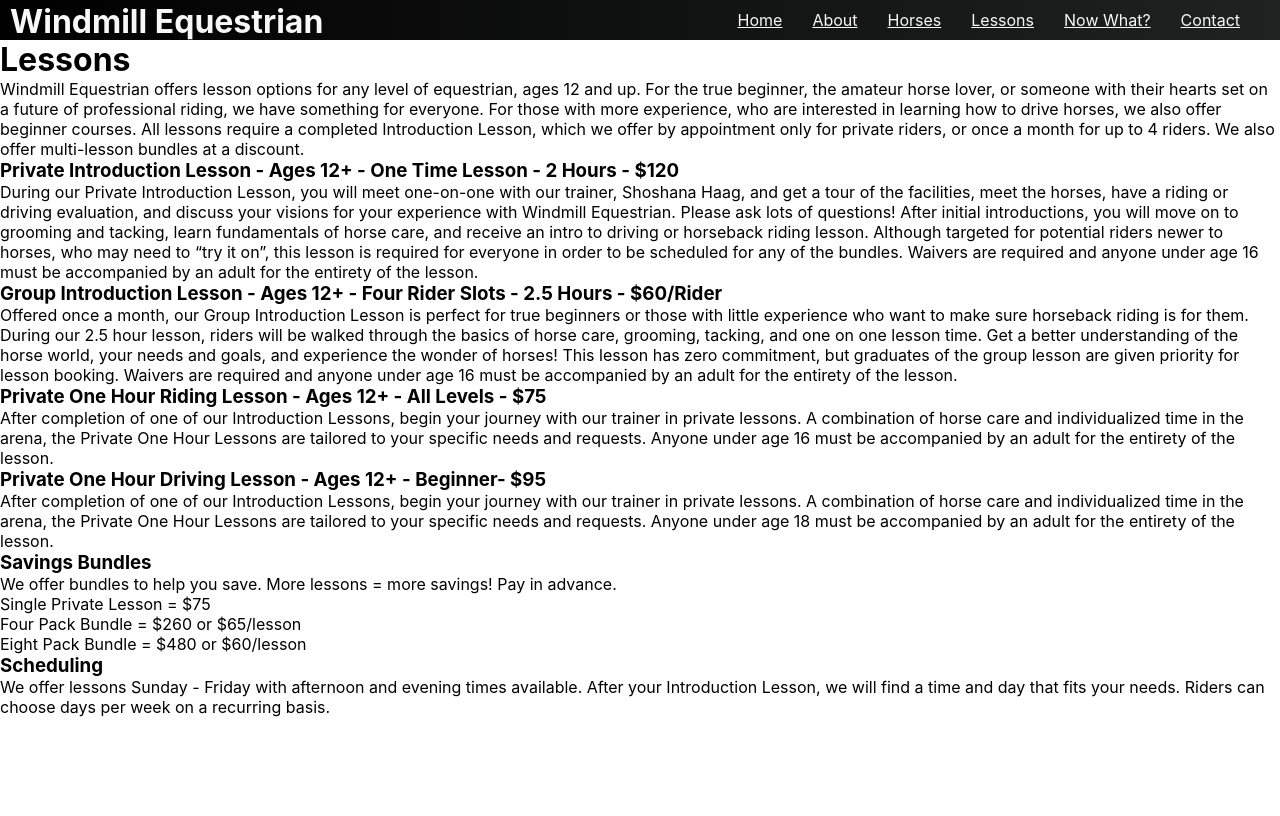
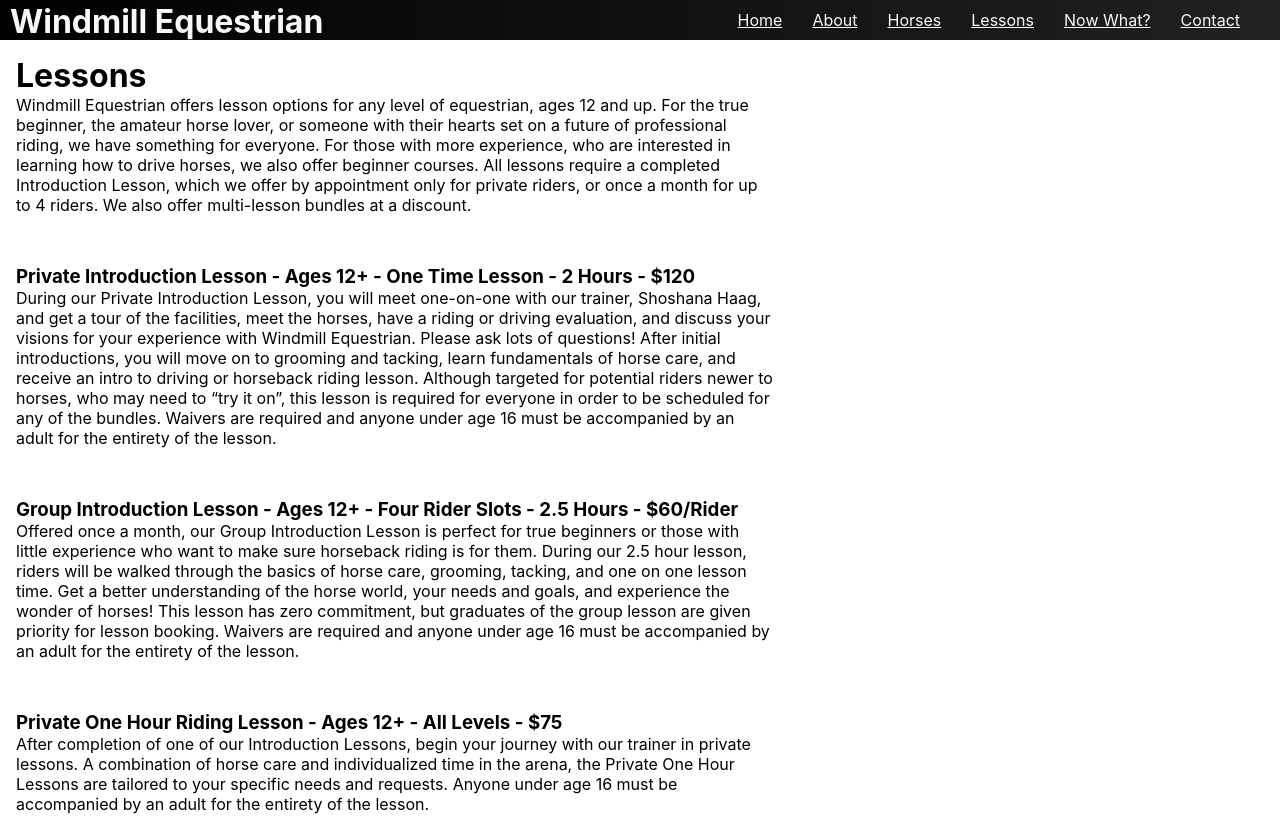
Before and after one commit to Matt-LaRochelle/horses, a React (Create React App) app: page /lessons in a window 1280 px wide. Shown: the top 816 px of the page. Built offline with nearby package versions, Linux system fonts and the light colour scheme.

Commit message:
lessons update

```diff
--- a/src/components/lessons/Lessons.jsx
+++ b/src/components/lessons/Lessons.jsx
@@ -3,28 +3,28 @@ import styles from './Lessons.module.css';
 
 function Lessons() {
     return (
-        <div>
-            <h1>Lessons</h1>
-            <p>Windmill Equestrian offers lesson options for any level of equestrian, ages 12 and up. For the true beginner, the amateur horse lover, or someone with their hearts set on a future of professional riding, we have something for everyone. For those with more experience,  who are interested in learning how to drive horses, we also offer beginner courses. All lessons require a completed Introduction Lesson, which we offer by appointment only for private riders, or once a month for up to 4 riders. We also offer multi-lesson bundles at a discount. </p>
-            <h3>Private Introduction Lesson - Ages 12+ - One Time Lesson - 2 Hours - $120</h3>
-            <p>During our Private Introduction Lesson, you will meet one-on-one with our trainer, Shoshana Haag, and get a tour of the facilities, meet the horses, have a riding or driving evaluation, and discuss your visions for  your experience with Windmill Equestrian. Please ask lots of questions! After initial introductions, you will move on to grooming and tacking, learn fundamentals of horse care, and receive an intro to driving or horseback riding  lesson. Although targeted for potential riders newer to horses, who may need to “try it on”, this lesson is required for everyone  in order to be scheduled for any of the bundles. Waivers are required and anyone under age 16 must be accompanied by an adult for the entirety of the lesson. </p>
-            <h3>Group Introduction Lesson - Ages 12+ - Four Rider Slots - 2.5 Hours - $60/Rider</h3>
-            <p>Offered once a month, our Group Introduction Lesson is perfect for true beginners or those with little experience who want to make sure horseback riding is for them. During our 2.5 hour lesson, riders will be walked through the  basics of horse care, grooming, tacking, and one on one lesson time. Get a better understanding of the horse world, your needs and goals, and experience the wonder of horses! This lesson has zero commitment, but graduates of the group lesson are given priority for lesson booking. Waivers are required and anyone under age 16 must be accompanied by an adult for the entirety of the lesson.</p>
-            <h3>Private One Hour Riding Lesson - Ages 12+ - All Levels - $75</h3>
-            <p>After completion of one of our Introduction Lessons, begin your journey with our trainer in private lessons. A combination of horse care and individualized time in the arena, the Private One Hour Lessons are tailored  to your specific needs and requests.  Anyone under age 16 must be accompanied by an adult for the entirety of the lesson. </p>
-            <h3>Private One Hour Driving Lesson - Ages 12+ - Beginner- $95</h3>
-            <p>After completion of one of our Introduction Lessons, begin your journey with our trainer in private lessons. A combination of horse care and individualized time in the arena, the Private One Hour Lessons are tailored  to your specific needs and requests.  Anyone under age 18 must be accompanied by an adult for the entirety of the lesson. </p>
-            <h3>Savings Bundles</h3>
-            <p>We offer bundles to help you save. More lessons = more savings! Pay in advance.</p>
-            <ul>
+        <div className={styles.container}>
+            <h1 className={styles.h1}>Lessons</h1>
+            <p className={styles.p}>Windmill Equestrian offers lesson options for any level of equestrian, ages 12 and up. For the true beginner, the amateur horse lover, or someone with their hearts set on a future of professional riding, we have something for everyone. For those with more experience,  who are interested in learning how to drive horses, we also offer beginner courses. All lessons require a completed Introduction Lesson, which we offer by appointment only for private riders, or once a month for up to 4 riders. We also offer multi-lesson bundles at a discount. </p>
+            <h3 className={styles.h3}>Private Introduction Lesson - Ages 12+ - One Time Lesson - 2 Hours - $120</h3>
+            <p className={styles.p}>During our Private Introduction Lesson, you will meet one-on-one with our trainer, Shoshana Haag, and get a tour of the facilities, meet the horses, have a riding or driving evaluation, and discuss your visions for  your experience with Windmill Equestrian. Please ask lots of questions! After initial introductions, you will move on to grooming and tacking, learn fundamentals of horse care, and receive an intro to driving or horseback riding  lesson. Although targeted for potential riders newer to horses, who may need to “try it on”, this lesson is required for everyone  in order to be scheduled for any of the bundles. Waivers are required and anyone under age 16 must be accompanied by an adult for the entirety of the lesson. </p>
+            <h3 className={styles.h3}>Group Introduction Lesson - Ages 12+ - Four Rider Slots - 2.5 Hours - $60/Rider</h3>
+            <p className={styles.p}>Offered once a month, our Group Introduction Lesson is perfect for true beginners or those with little experience who want to make sure horseback riding is for them. During our 2.5 hour lesson, riders will be walked through the  basics of horse care, grooming, tacking, and one on one lesson time. Get a better understanding of the horse world, your needs and goals, and experience the wonder of horses! This lesson has zero commitment, but graduates of the group lesson are given priority for lesson booking. Waivers are required and anyone under age 16 must be accompanied by an adult for the entirety of the lesson.</p>
+            <h3 className={styles.h3}>Private One Hour Riding Lesson - Ages 12+ - All Levels - $75</h3>
+            <p className={styles.p}>After completion of one of our Introduction Lessons, begin your journey with our trainer in private lessons. A combination of horse care and individualized time in the arena, the Private One Hour Lessons are tailored  to your specific needs and requests.  Anyone under age 16 must be accompanied by an adult for the entirety of the lesson. </p>
+            <h3 className={styles.h3}>Private One Hour Driving Lesson - Ages 12+ - Beginner- $95</h3>
+            <p className={styles.p}>After completion of one of our Introduction Lessons, begin your journey with our trainer in private lessons. A combination of horse care and individualized time in the arena, the Private One Hour Lessons are tailored  to your specific needs and requests.  Anyone under age 18 must be accompanied by an adult for the entirety of the lesson. </p>
+            <h3 className={styles.h3}>Savings Bundles</h3>
+            <p className={styles.p}>We offer bundles to help you save. More lessons = more savings! Pay in advance.</p>
+            <ul className={styles.ul}>
                 <li>Single Private Lesson = $75</li>
                 <li>
                 Four Pack Bundle = $260 or $65/lesson
                 </li>
                 <li>Eight Pack Bundle = $480 or $60/lesson</li>
             </ul>
-            <h3>Scheduling</h3>
-            <p>We offer lessons Sunday - Friday with afternoon and evening times available. After your Introduction Lesson, we will find a time and day that fits your needs. Riders can choose days per week on a recurring basis. </p>
+            <h3 className={styles.h3}>Scheduling</h3>
+            <p className={styles.p}>We offer lessons Sunday - Friday with afternoon and evening times available. After your Introduction Lesson, we will find a time and day that fits your needs. Riders can choose days per week on a recurring basis. </p>
         </div>
     );
 }
--- a/src/components/lessons/Lessons.module.css
+++ b/src/components/lessons/Lessons.module.css
@@ -0,0 +1,15 @@
+.container {
+    margin: 1rem;
+}
+
+.p {
+    max-width: 75ch;
+}
+
+.h3 {
+    margin-top: 50px;
+}
+
+.ul {
+    margin-left: 30px;
+}
```
